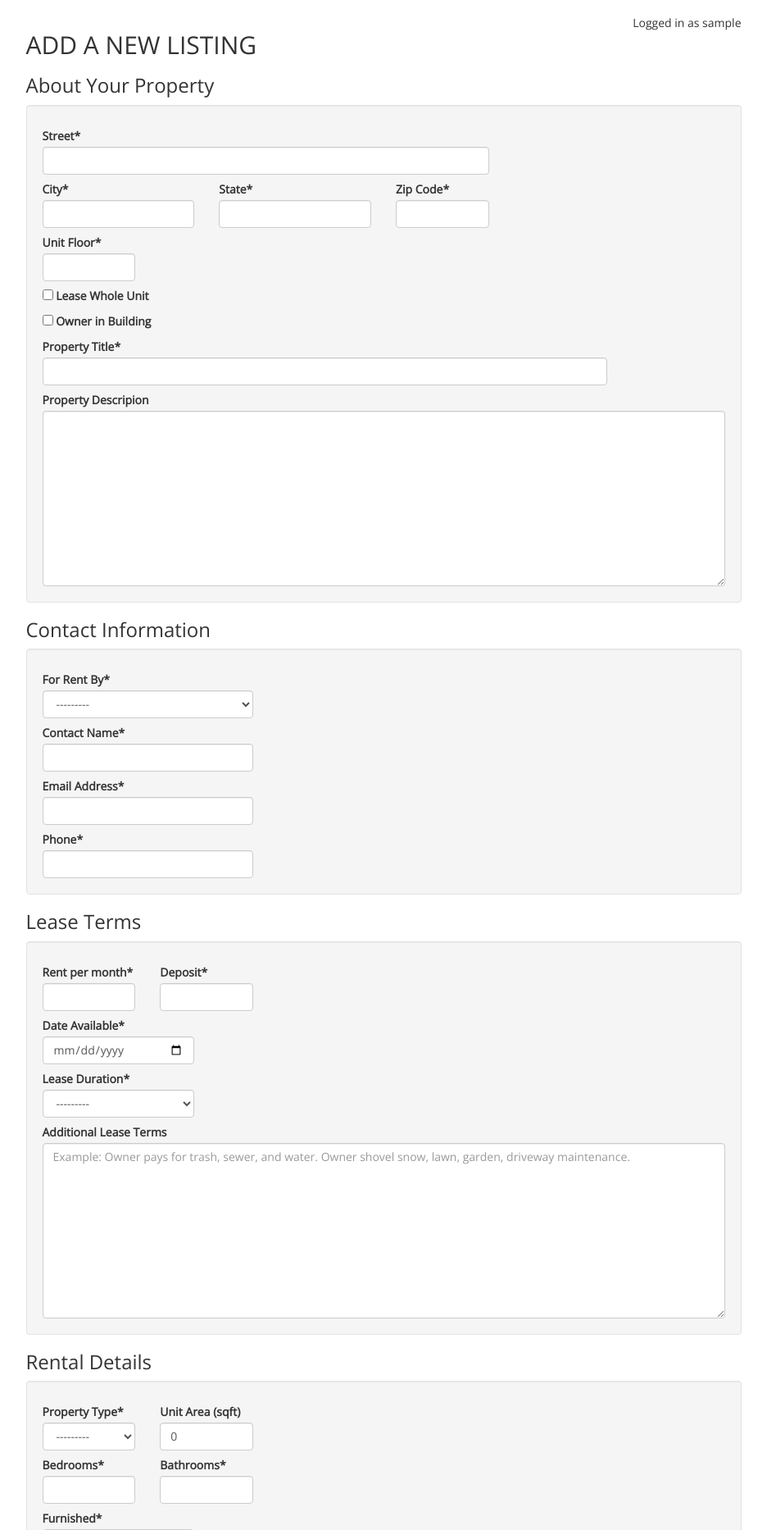
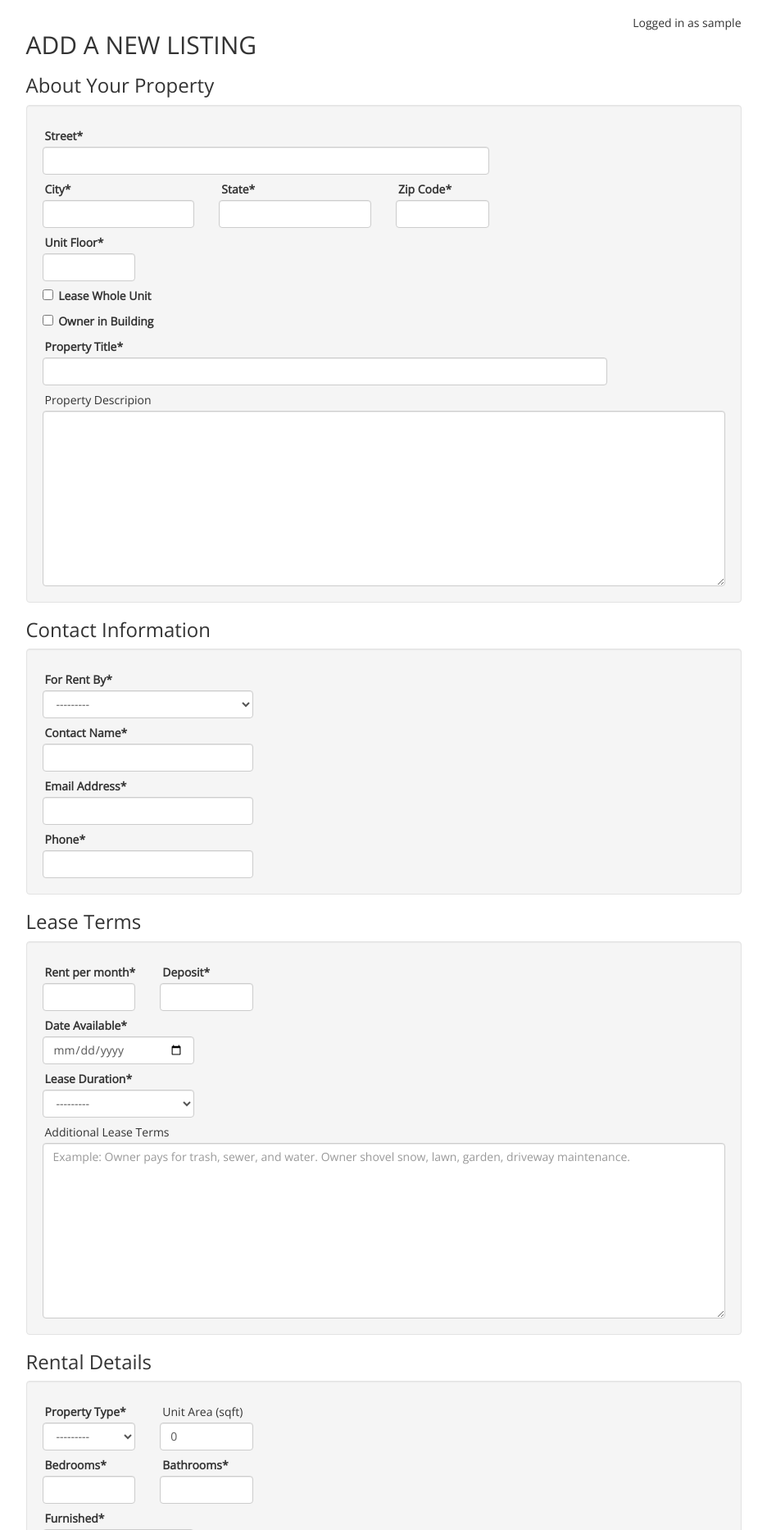
Before and after one commit to xyb994/housing, a Django app: page /newListing in a window 1280 px wide. Shown: the part 51-1917 px from the top of the page at 82% size, without its empty margins (172-1108 px from the left). Run offline with Django 3.2, Linux system fonts and the light colour scheme; the visitor is signed in with stand-in values (Sample User, id 1); some libraries are stand-ins or nearby versions.

Commit message:
update new-listing styling

```diff
--- a/housing/listings/static/listings/css/new-listing.css
+++ b/housing/listings/static/listings/css/new-listing.css
@@ -1,9 +1,14 @@
 label {
   margin-top: 8px;
   margin-bottom: 3px;
+  padding-left: 3px;
 }
 
 .btn-custom,
 .btn-custom:hover {
     background-color: #1b307b;
 }
+
+.not-required {
+  font-weight: 500;
+}
```
